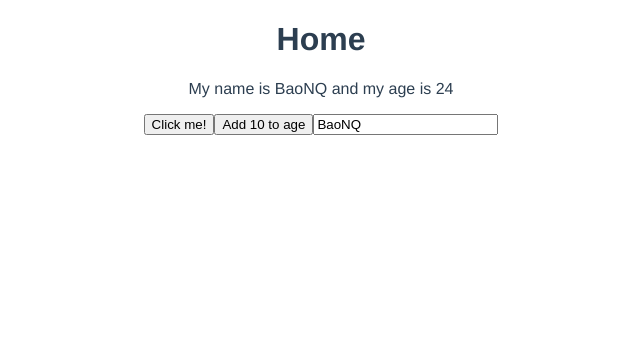
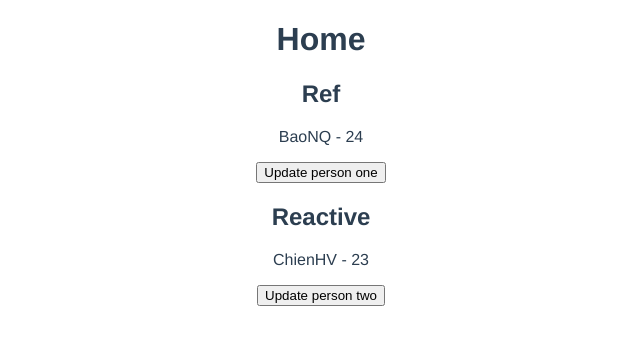
Before and after one commit to NguyenQuocBaoSaltedPeppered/vuejs, a Vue app in the folder locodedi-blog/: page / in a window 1280 px wide. Shown: the top 344 px of the page, without its empty margins (319-959 px from the left). Built offline with nearby package versions, Linux system fonts and the light colour scheme.

Commit message:
Feat: [STUDY] ref vs reactive

```diff
--- a/locodedi-blog/src/views/HomeView.vue
+++ b/locodedi-blog/src/views/HomeView.vue
@@ -1,26 +1,33 @@
 <template>
   <div class="home">
     <h1>Home</h1>
-    <p>My name is {{ name }} and my age is {{ age }}</p>
-    <button @click="handleClick">Click me!</button>
-    <button @click="age+=10">Add 10 to age</button>
-    <input type="text" v-model="name">
+    <h2>Ref</h2>
+    <p>{{ personOne.name }} - {{ personOne.age }}</p>
+    <button @click="updatePersonOne">Update person one</button>
+    <h2>Reactive</h2>
+    <p>{{ personTwo.name }} - {{ personTwo.age }}</p>
+    <button @click="updatePersonTwo">Update person two</button>
   </div>
 </template>
 
 <script>
-import { ref } from 'vue';
+import { reactive, ref } from 'vue';
 
 export default {
   name: 'HomeView',
   setup() {
-    const name = ref('BaoNQ');
-    const age = ref(24);
-    const handleClick = () => {
-      name.value = 'BaoNQ pro max';
-      age.value++;
+    // Sự khác biệt là ko thể khởi tạo reactive với giá trị nguyên thuỷ.
+    // Nếu làm thì nó không còn đạt được hiệu quả reactive nữa.
+    // Do đó reactive dù nhìn tiện hơn, ref lại có vẻ ổn và dễ dùng hơn.
+    const personOne = ref({ name: 'BaoNQ', age: 24});
+    const personTwo = reactive({ name: 'ChienHV', age: 23});
+    const updatePersonOne = () => {
+      personOne.value.age += 10;
     };
-    return { name, age, handleClick};
+    const updatePersonTwo = () => {
+      personTwo.age += 10;
+    };
+    return { personOne, personTwo, updatePersonOne, updatePersonTwo};
   },
 }
 </script>
```
